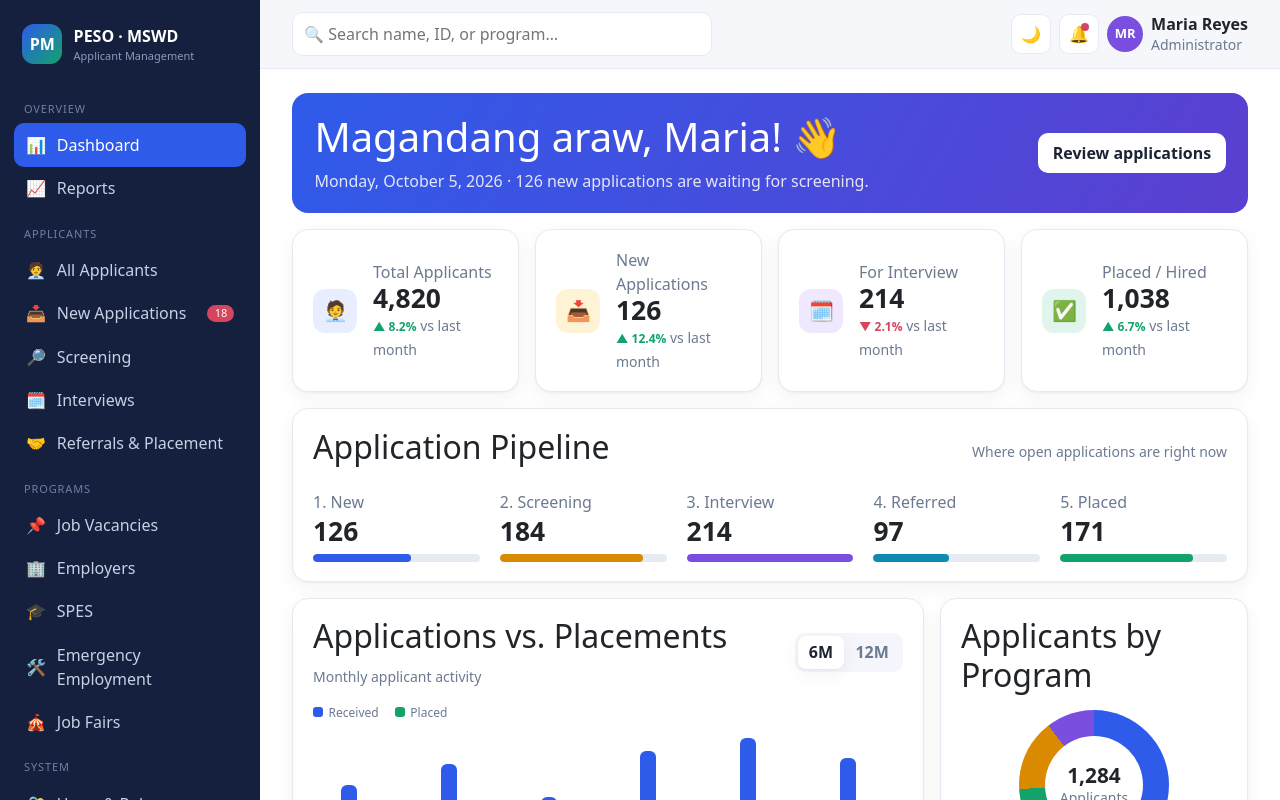
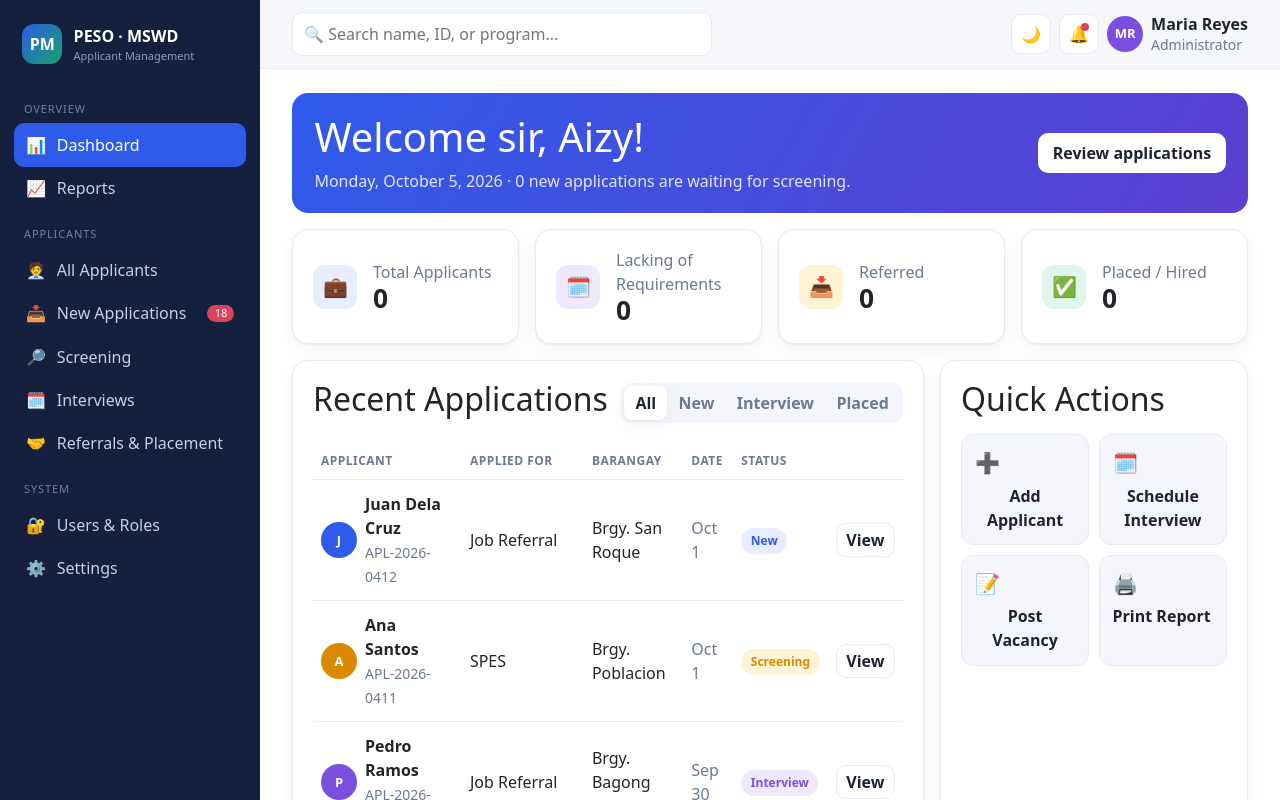
Before and after one commit to JaymarBalansag/peso_frontend, a Vue app: page / in a window 1280 px wide. Shown: the top 800 px of the page. Built offline with nearby package versions, Linux system fonts and the light colour scheme.

Commit message:
Partial Dashboard CHanges

```diff
--- a/index.html
+++ b/index.html
@@ -4,7 +4,7 @@
     <meta charset="UTF-8">
     <link rel="icon" href="/favicon.ico">
     <meta name="viewport" content="width=device-width, initial-scale=1.0">
-    <title>PESO–MSWD Applicant Management</title>
+    <title>PESO</title>
     <link href="https://fonts.googleapis.com/css2?family=Inter:wght@400;500;600;700&display=swap" rel="stylesheet" />
 
   </head>
--- a/src/components/dashboard/StatCard.vue
+++ b/src/components/dashboard/StatCard.vue
@@ -15,8 +15,7 @@ defineProps({
     <div>
       <div class="muted">{{ label }}</div>
       <div class="stat__value">{{ value.toLocaleString() }}</div>
-      <span class="trend" :class="up ? 'trend--up' : 'trend--down'">{{ up ? '▲' : '▼' }} {{ trend }}%</span>
-      <small class="muted d-none d-sm-inline"> vs last month</small>
+
     </div>
   </div>
 </template>
--- a/src/components/dashboard/WelcomeBanner.vue
+++ b/src/components/dashboard/WelcomeBanner.vue
@@ -9,7 +9,7 @@ const today = new Date().toLocaleDateString('en-PH', {
 <template>
   <section class="banner d-flex flex-wrap align-items-center justify-content-between gap-3">
     <div>
-      <h1>Magandang araw, {{ name }}! 👋</h1>
+      <h1>Welcome sir, {{ name }}!</h1>
       <p>{{ today }} · {{ pending }} new applications are waiting for screening.</p>
     </div>
     <button class="btn-app">Review applications</button>
--- a/src/data/mock.js
+++ b/src/data/mock.js
@@ -1,41 +1,8 @@
 export const stats = [
-  { label: 'Total Applicants', value: 4820, trend: 8.2, up: true, icon: '🧑‍💼', tone: 'primary' },
-  { label: 'New Applications', value: 126, trend: 12.4, up: true, icon: '📥', tone: 'amber' },
-  { label: 'For Interview', value: 214, trend: 2.1, up: false, icon: '🗓️', tone: 'violet' },
-  { label: 'Placed / Hired', value: 1038, trend: 6.7, up: true, icon: '✅', tone: 'green' }
-]
-
-export const pipeline = [
-  { name: 'New', value: 126, tone: 'primary' },
-  { name: 'Screening', value: 184, tone: 'amber' },
-  { name: 'Interview', value: 214, tone: 'violet' },
-  { name: 'Referred', value: 97, tone: 'cyan' },
-  { name: 'Placed', value: 171, tone: 'green' }
-]
-
-const last6 = [
-  { month: 'Apr', received: 210, placed: 96 },
-  { month: 'May', received: 245, placed: 120 },
-  { month: 'Jun', received: 190, placed: 88 },
-  { month: 'Jul', received: 268, placed: 140 },
-  { month: 'Aug', received: 290, placed: 152 },
-  { month: 'Sep', received: 255, placed: 171 }
-]
-const previous6 = [
-  { month: 'Oct', received: 180, placed: 70 },
-  { month: 'Nov', received: 200, placed: 85 },
-  { month: 'Dec', received: 150, placed: 60 },
-  { month: 'Jan', received: 230, placed: 92 },
-  { month: 'Feb', received: 215, placed: 101 },
-  { month: 'Mar', received: 240, placed: 110 }
-]
-export const activity = { '6M': last6, '12M': [...previous6, ...last6] }
-
-export const programs = [
-  { name: 'Job Referral', value: 640, tone: 'primary' },
-  { name: 'SPES', value: 312, tone: 'green' },
-  { name: 'Emergency Employment', value: 198, tone: 'amber' },
-  { name: 'Job Fair', value: 134, tone: 'violet' }
+  { label: 'Total Applicants', value: 0, trend: 8.2, up: true, icon: '💼', tone: 'primary' },
+  { label: 'Lacking of Requirements', value: 0, trend: 2.1, up: false, icon: '🗓️', tone: 'violet' },
+  { label: 'Referred', value: 0, trend: 12.4, up: true, icon: '📥', tone: 'amber' },
+  { label: 'Placed / Hired', value: 0, trend: 6.7, up: true, icon: '✅', tone: 'green' }
 ]
 
 export const applicants = [
--- a/src/data/navigation.js
+++ b/src/data/navigation.js
@@ -10,13 +10,6 @@ export const navigation = [
     { name: 'Interviews', icon: '🗓️' },
     { name: 'Referrals & Placement', icon: '🤝' }
   ] },
-  { label: 'Programs', items: [
-    { name: 'Job Vacancies', icon: '📌' },
-    { name: 'Employers', icon: '🏢' },
-    { name: 'SPES', icon: '🎓' },
-    { name: 'Emergency Employment', icon: '🛠️' },
-    { name: 'Job Fairs', icon: '🎪' }
-  ] },
   { label: 'System', items: [
     { name: 'Users & Roles', icon: '🔐' },
     { name: 'Settings', icon: '⚙️' }
--- a/src/views/DashboardView.vue
+++ b/src/views/DashboardView.vue
@@ -8,27 +8,22 @@ import ApplicantsTable from '@/components/dashboard/ApplicantsTable.vue'
 import QuickActions from '@/components/dashboard/QuickActions.vue'
 import UpcomingInterviews from '@/components/dashboard/UpcomingInterviews.vue'
 import {
-  stats, pipeline, activity, programs, applicants, quickActions, interviews
+  stats, applicants, quickActions,
 } from '@/data/mock'
 
 defineProps({ search: { type: String, default: '' } })
 </script>
 
 <template>
-  <WelcomeBanner name="Maria" :pending="126" />
+  <WelcomeBanner name="Aizy" :pending="0" />
 
   <div class="row g-3">
     <div v-for="s in stats" :key="s.label" class="col-6 col-xl-3">
       <StatCard v-bind="s" />
     </div>
-
-    <div class="col-12"><PipelineCard :stages="pipeline" /></div>
-    <div class="col-lg-8"><ActivityChart :data="activity" /></div>
-    <div class="col-lg-4"><ProgramDonut :programs="programs" /></div>
     <div class="col-lg-8"><ApplicantsTable :applicants="applicants" :search="search" /></div>
     <div class="col-lg-4 d-flex flex-column gap-3">
       <QuickActions :actions="quickActions" />
-      <UpcomingInterviews :interviews="interviews" />
     </div>
   </div>
 </template>
```
